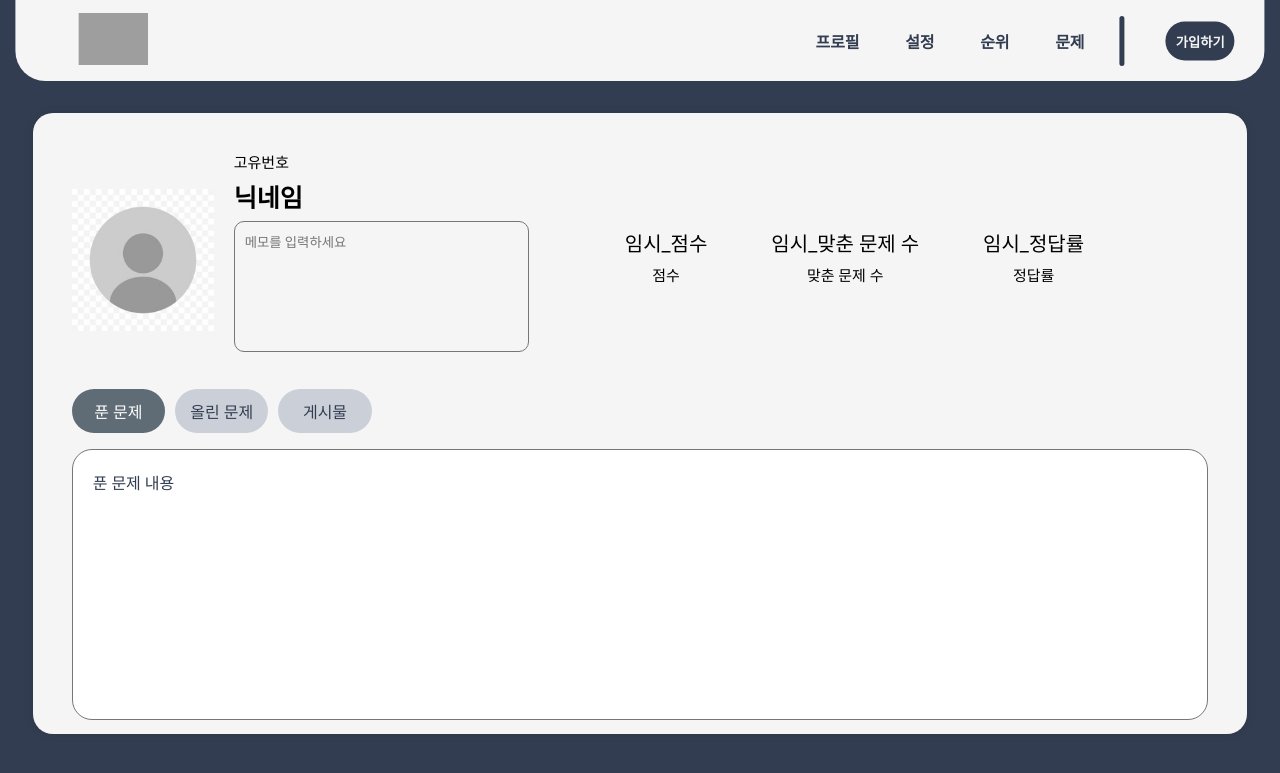
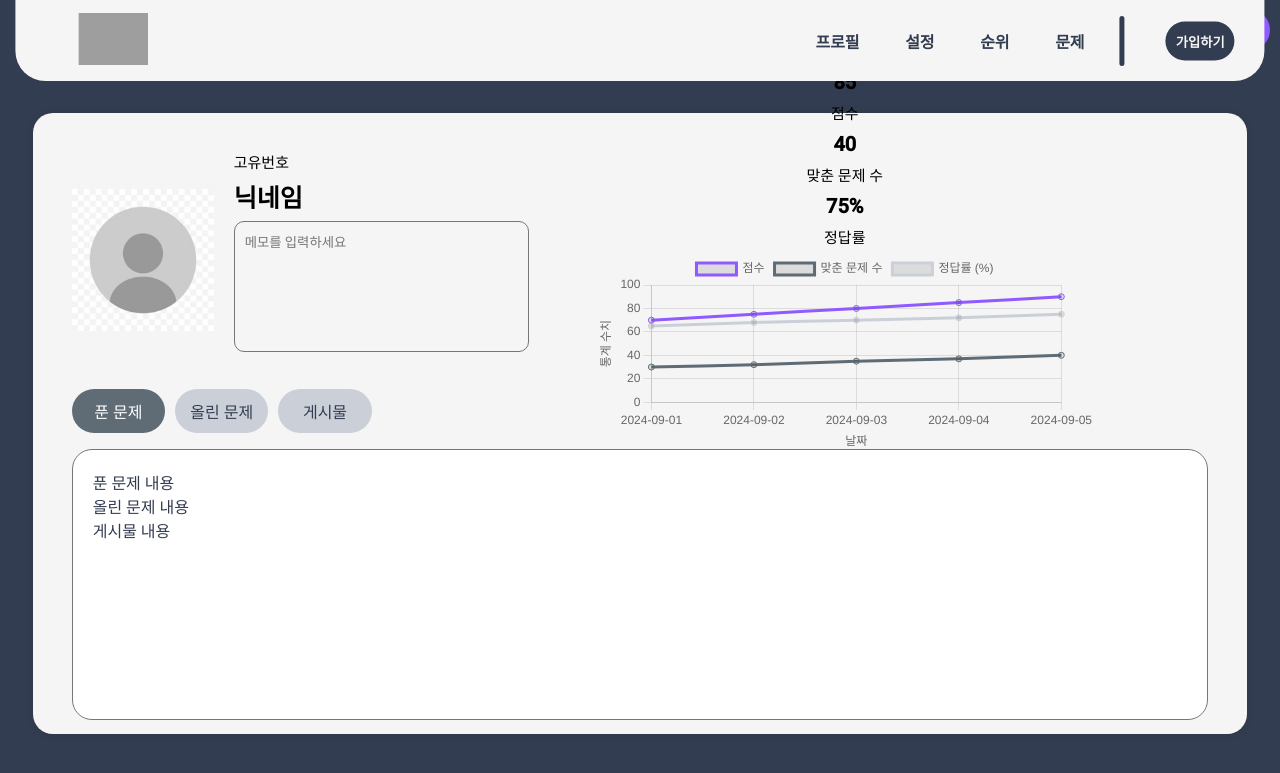
Before and after one commit to 18st-kang/GSSH-SW-AI-PROJECT-2024, a Python web app: template templates/My page/index.html in a window 1280 px wide. Shown: the top 773 px of the page. Run offline with Jinja, Linux system fonts and the light colour scheme; the template is opened without the code that fills it, so the values that code supplies are empty; grey boxes are pictures that could not be loaded.

Commit message:
그래프 추가 시도
실패해서 수정 필요, 데이터는 임시값

```diff
--- a/templates/My page/index.html
+++ b/templates/My page/index.html
@@ -5,9 +5,16 @@
     <meta http-equiv="X-UA-Compatible" content="IE=edge">
     <meta name="viewport" content="width=device-width, initial-scale=1.0">
     <link href="https://cdn.jsdelivr.net/npm/remixicon@2.5.0/fonts/remixicon.css" rel="stylesheet">
-    <link rel="stylesheet" href="script\swiper-bundle.min.js">
-    <link rel="stylesheet" href="static\styles.css">
+    <link rel="stylesheet" href="script/swiper-bundle.min.js">
+    <link rel="stylesheet" href="static/styles.css">
     <title>Step4STEM</title>
+    <style>
+        /* Canvas의 크기를 설정 */
+        #statsChart {
+            width: 100%;
+            height: 400px; /* 원하는 높이로 설정 */
+        }
+    </style>
 </head>
 <body class="mypage">
     <nav>
@@ -32,25 +39,31 @@
     <main class="main">
         <div class="main-container">
             <div class="info-container">
-                <img src="static\img\profile.jpg" class="profile-image" alt="profile-image">
+                <img src="static/img/profile.jpg" class="profile-image" alt="profile-image">
                 <div class="profile-info">
                     <div class="profile-number">고유번호</div>
                     <div class="profile-username">닉네임</div>
                     <textarea class="profile-memo" placeholder="메모를 입력하세요"></textarea>
                 </div>
                 <div class="profile-stats">
-                    <div class="profile-stats-container">
-                        <div class="profile-stats-number">임시_점수</div>
+                    <div class="profile-stats-container stats-numeric">
+                        <div class="profile-stats-number">85</div>
                         <div class="profile-stats-title">점수</div>
                     </div>
-                    <div class="profile-stats-container">
-                        <div class="profile-stats-number">임시_맞춘 문제 수</div>
+                    <div class="profile-stats-container stats-numeric">
+                        <div class="profile-stats-number">40</div>
                         <div class="profile-stats-title">맞춘 문제 수</div>
                     </div>
-                    <div class="profile-stats-container">
-                        <div class="profile-stats-number">임시_정답률</div>
+                    <div class="profile-stats-container stats-numeric">
+                        <div class="profile-stats-number">75%</div>
                         <div class="profile-stats-title">정답률</div>
                     </div>
+
+                    <canvas id="statsChart" style="display: block; box-sizing: border-box; height: 200px; width: 500px;"></canvas>
+
+                    <button class="stats-toggle-btn" onclick="toggleStatsView()">
+                        <i class="ri-bar-chart-line"></i>
+                    </button>
                 </div>
             </div>
             <div class="tab">
@@ -67,18 +80,7 @@
             </div>
         </div>
     </main>
-    <script src="https://code.jquery.com/jquery-3.6.0.min.js"></script>
-    <script>
-        $(function(){
-            $('.tabcontent > div').hide();
-            $('.tabnav a').click(function () {
-                $('.tabcontent > div').hide().filter(this.hash).fadeIn();
-                $('.tabnav a').removeClass('active');
-                $(this).addClass('active');
-                return false;
-            }).filter(':eq(0)').click();
-        });
-
-    </script>
+    <script src="https://cdn.jsdelivr.net/npm/chart.js"></script>
+    <script src="script\main.js"></script>
 </body>
 </html>
--- a/templates/My page/script/main.js
+++ b/templates/My page/script/main.js
@@ -0,0 +1,73 @@
+const statsData = {
+    labels: ['2024-09-01', '2024-09-02', '2024-09-03', '2024-09-04', '2024-09-05'],
+    datasets: [{
+        label: '점수',
+        data: [70, 75, 80, 85, 90],
+        fill: false,
+        borderColor: '#8F5AFF',
+        tension: 0.1
+    },
+    {
+        label: '맞춘 문제 수',
+        data: [30, 32, 35, 37, 40],
+        fill: false,
+        borderColor: '#5F6C75',
+        tension: 0.1
+    },
+    {
+        label: '정답률 (%)',
+        data: [65, 68, 70, 72, 75],
+        fill: false,
+        borderColor: '#CBD0D8',
+        tension: 0.1
+    }]
+};
+
+const ctx = document.getElementById('statsChart').getContext('2d');
+let statsChart = new Chart(ctx, {
+    type: 'line',
+    data: statsData,
+    options: {
+        responsive: false,
+        maintainAspectRatio: false,
+        scales: {
+            x: {
+                title: {
+                    display: true,
+                    text: '날짜'
+                }
+            },
+            y: {
+                beginAtZero: true,
+                title: {
+                    display: true,
+                    text: '통계 수치'
+                }
+            }
+        }
+    }
+});
+
+function toggleStatsView() {
+    const numericStats = document.querySelectorAll('.stats-numeric');
+    const chart = document.getElementById('statsChart');
+
+    if (numericStats[0].style.display === 'none') {
+        numericStats.forEach(stat => stat.style.display = 'block');
+        chart.style.display = 'none';
+    } else {
+        numericStats.forEach(stat => stat.style.display = 'none');
+        chart.style.display = 'block';
+        statsChart.update();
+    }
+}
+
+$(function() {
+    $('.tabcontent > div').hide();
+    $('.tabnav a').click(function () {
+        $('.tabcontent > div').hide().filter(this.hash).fadeIn();
+        $('.tabnav a').removeClass('active');
+        $(this).addClass('active');
+        return false;
+    }).filter(':eq(0)').click();
+});
--- a/templates/My page/static/styles.css
+++ b/templates/My page/static/styles.css
@@ -139,7 +139,6 @@ nav img {
     aspect-ratio: 1 / 1;
 }
 
-
 .info-container {
     display: flex;
     align-items: center;
@@ -188,6 +187,7 @@ nav img {
     font-size: 20px;
     transition: transform 0.3s;
     display: inline-block;
+    font-weight: bold;
 }
 
 .profile-stats-number:hover {
@@ -197,6 +197,35 @@ nav img {
 .profile-stats-title {
     font-size: 15px;
     font-weight:lighter;
+}
+.stats-toggle-btn {
+    position: absolute;
+    top: 10px;
+    right: 10px;
+    background-color: #8F5AFF;
+    color: #fff;
+    border: none;
+    border-radius: 50%;
+    width: 40px;
+    height: 40px;
+    display: flex;
+    justify-content: center;
+    align-items: center;
+    cursor: pointer;
+    transition: background-color 0.3s ease;
+}
+
+.stats-toggle-btn:hover {
+    background-color: #5F6C75;
+}
+
+.stats-toggle-btn i {
+    font-size: 20px;
+}
+
+/* 그래프 숨기기와 표시 */
+.stats-numeric {
+    display: block;
 }
 .tab {
     margin-top: 20px;
@@ -249,7 +278,6 @@ nav img {
     color: #ffffff;
 }
 
-
 .tabcontent {
     background-color: #ffffff;
     color: #333D51;
```
